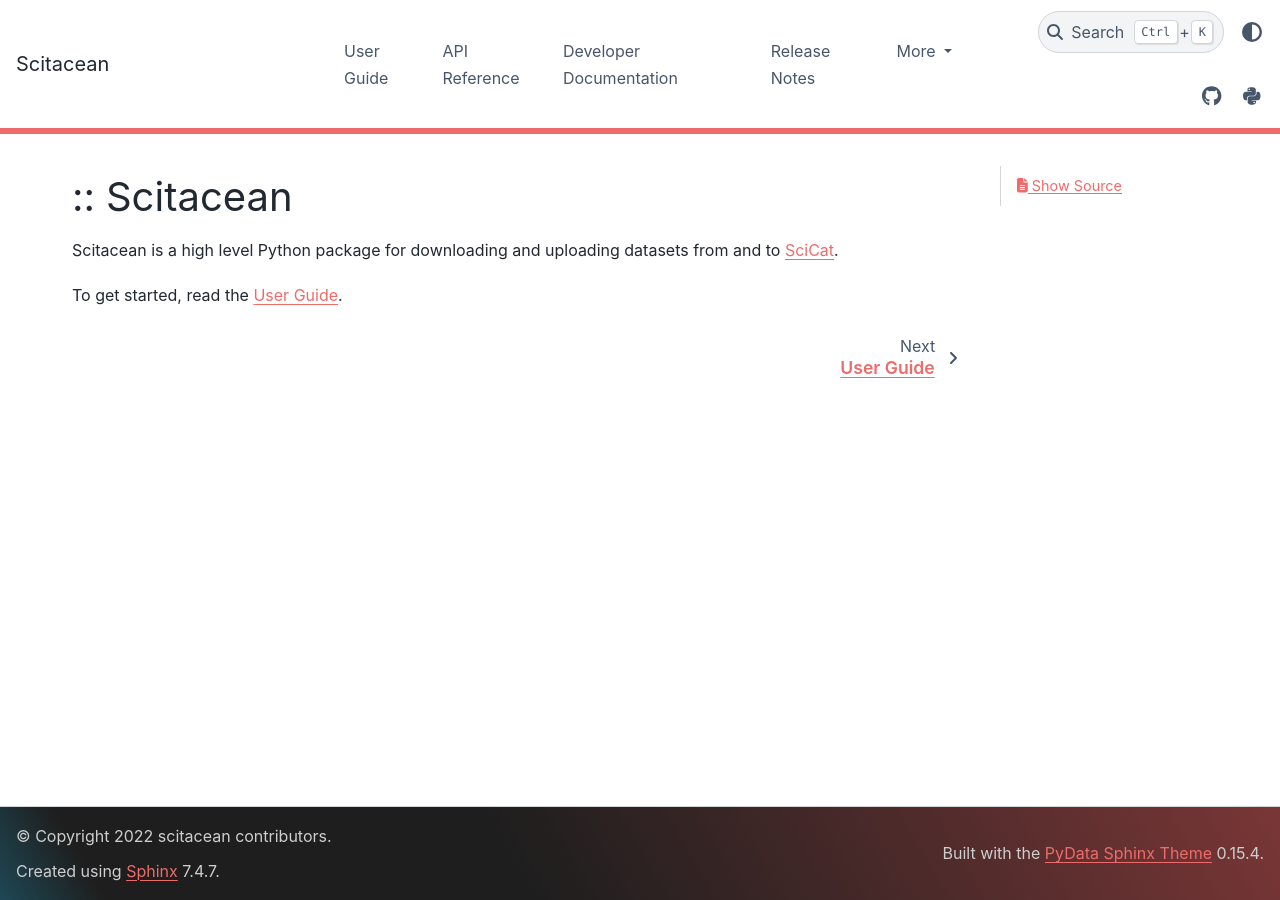
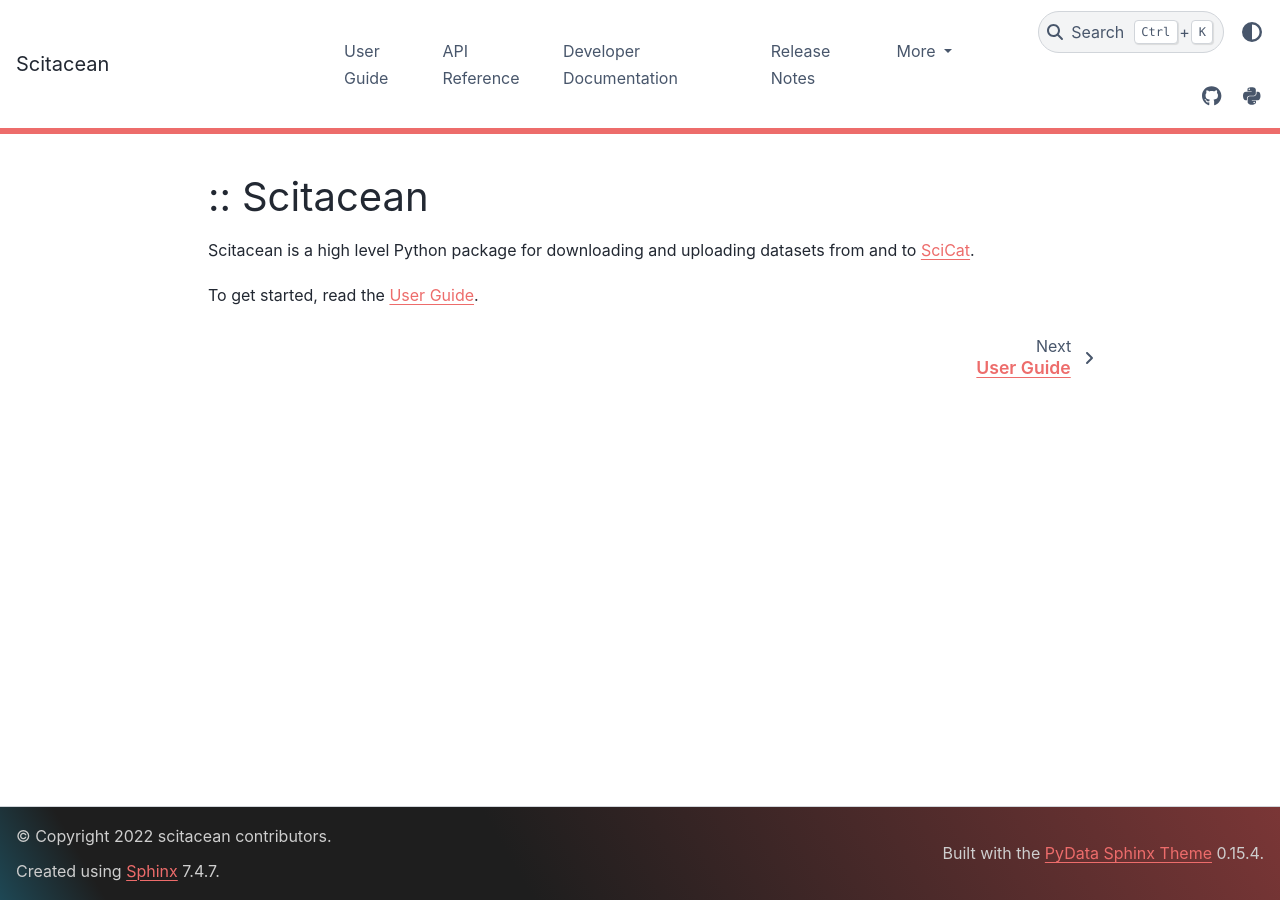
Before and after one commit to SciCatProject/scitacean, a Sphinx documentation site: the page built from docs/index.rst, in a window 1280 px wide. Built offline with Sphinx 7.4.7 and the PyData theme 0.15.4, drawn with Linux system fonts in a browser that asks for light colours; the version number could not be read and is left out.

Commit message:
Fix sidebar config

```diff
--- a/docs/conf.py
+++ b/docs/conf.py
@@ -100,8 +100,8 @@
 
 html_theme = "pydata_sphinx_theme"
 html_theme_options = {
-    "left_sidebar_end": ["edit-this-page", "sourcelink"],
-    "page_sidebar_items": [],
+    "primary_sidebar_end": ["edit-this-page", "sourcelink"],
+    "secondary_sidebar_items": [],
     "show_nav_level": 1,
     "header_links_before_dropdown": 4,
     "external_links": [
```
